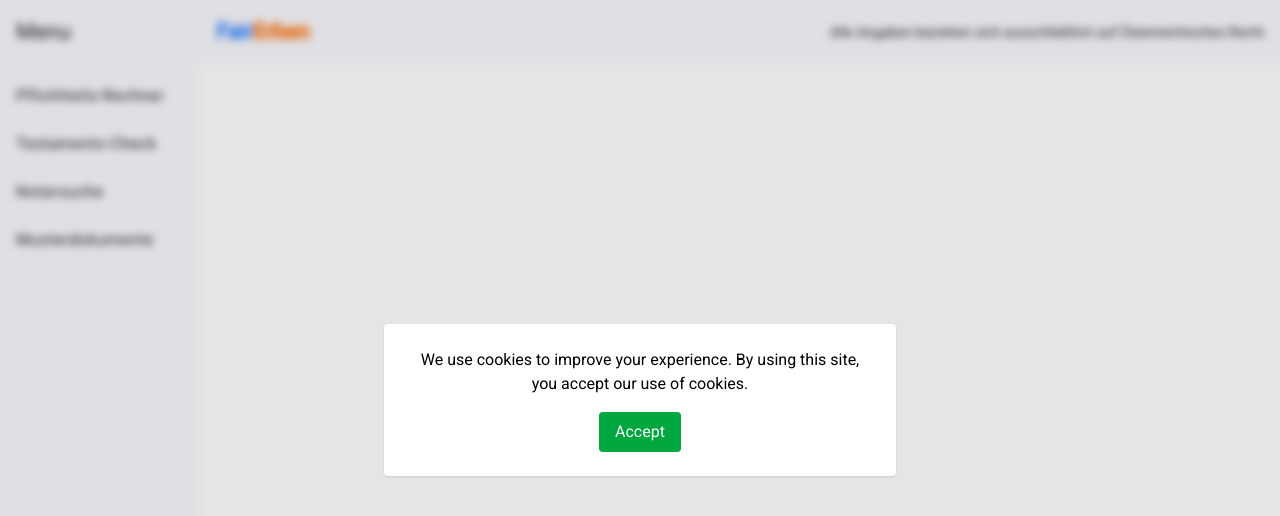
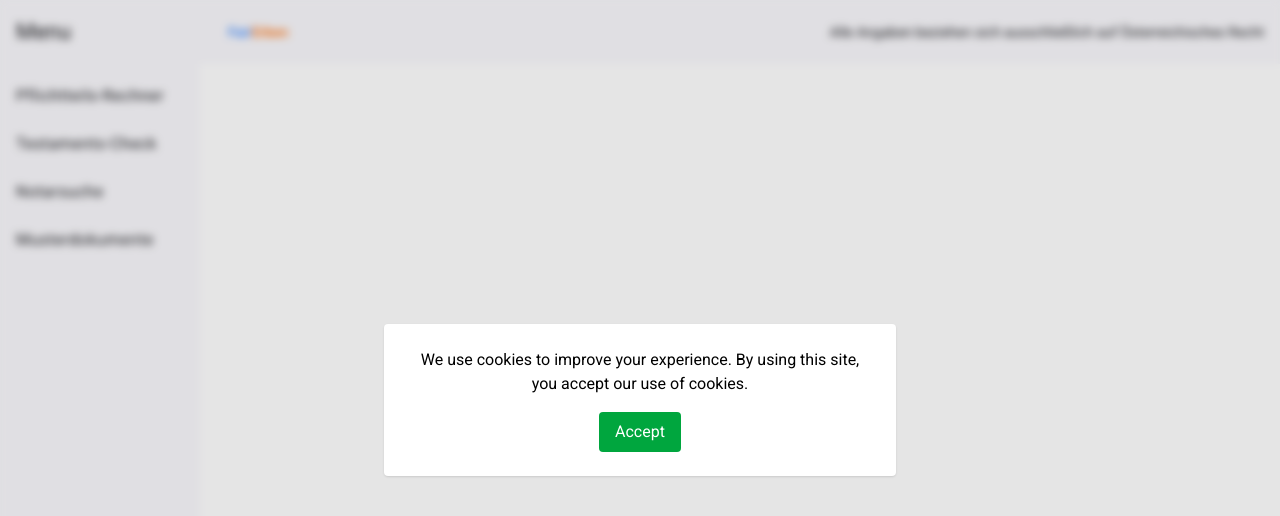
Before and after one commit to chranditho/legal-hackathon, an Angular app: page /home in a window 1280 px wide. Shown: the top 516 px of the page. Built offline with nearby package versions, Linux system fonts and the light colour scheme.

Commit message:
add angaben text

```diff
--- a/src/app/nav/nav.component.html
+++ b/src/app/nav/nav.component.html
@@ -25,12 +25,12 @@
           <mat-icon aria-label="Side nav toggle icon">menu</mat-icon>
         </button>
       }
-      <span class="font-bold"
-        ><span class="text-blue-500">Fair</span
-        ><span class="text-orange-500">Erben</span></span
+      <a mat-button routerLink="/home" class="font-bold"
+      ><span class="text-blue-500">Fair</span
+      ><span class="text-orange-500">Erben</span></a
       >
       <span class="text-sm"
-        >Alle Angaben beziehen sich ausschließlich auf Österreichisches
+      >Alle Angaben beziehen sich ausschließlich auf Österreichisches
         Recht</span
       >
     </mat-toolbar>
```
